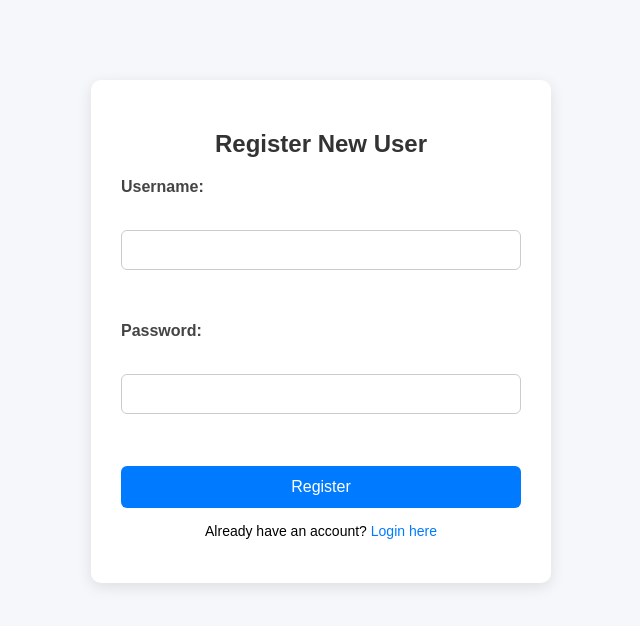
After one commit to PiyushGuptacoder/MPIA_LAB, a Flask app: page /register in a window 1280 px wide. The commit adds this page. Shown: the top 626 px of the page, without its empty margins (319-959 px from the left). Run offline with Flask 3, Linux system fonts and the light colour scheme.

Commit message:
database added for new users

```diff
--- a/app.py
+++ b/app.py
@@ -1,16 +1,32 @@
 from flask import Flask, render_template, request, redirect, url_for, session, flash
 from werkzeug.security import generate_password_hash, check_password_hash
+
+from flask_sqlalchemy import SQLAlchemy
+
+
 
 app = Flask(__name__)
 app.secret_key = "your_secret_key"   # session ke liye zaroori hai
 
+
+app.config['SQLALCHEMY_DATABASE_URI'] = 'sqlite:///mpia.db'
+app.config['SQLALCHEMY_TRACK_MODIFICATIONS'] = False
+db = SQLAlchemy(app)
+
+class User(db.Model):
+    id = db.Column(db.Integer, primary_key=True)
+    username = db.Column(db.String(50), unique=True, nullable=False)
+    password = db.Column(db.String(200), nullable=False)
+
+class StudentAssist(db.Model):
+    id = db.Column(db.Integer, primary_key=True)
+    name = db.Column(db.String(100))
+    email = db.Column(db.String(100))
+    query = db.Column(db.Text)
+
+
 # Dummy user database (later tum ise real DB se replace kar sakte ho)
-users = {
-    "admin": generate_password_hash("password123"),
-    "Piyush": generate_password_hash("12345"),
-    "PiyushSingh": generate_password_hash("98765"),
 
-}
 
 @app.route("/")
 def home():
@@ -24,14 +40,29 @@ def login():
         username = request.form.get("username")
         password = request.form.get("password")
 
-        if username in users and check_password_hash(users[username], password):
-            session["user"] = username
+
+        user = User.query.filter_by(username=username).first()
+        if user and check_password_hash(user.password, password):
+            session["user"] = user.username
             flash("Login successful!", "success")
             return redirect(url_for("home"))
         else:
             flash("Invalid username or password", "danger")
             return redirect(url_for("login"))
     return render_template("login.html")
+
+@app.route("/register", methods=["GET", "POST"])
+def register():
+    if request.method == "POST":
+        username = request.form.get("username")
+        password = generate_password_hash(request.form.get("password"))
+        new_user = User(username=username, password=password)
+        db.session.add(new_user)
+        db.session.commit()
+        flash("Registration successful!", "success")
+        return redirect(url_for("login"))
+    return render_template("register.html")
+
 
 @app.route("/logout")
 def logout():
@@ -50,9 +81,19 @@ def student_assist():
     email = request.form.get("email")
     query = request.form.get("query")
 
+    new_query = StudentAssist(name=name, email=email, query=query)
+    db.session.add(new_query)
+    db.session.commit()
+
     # Later: save to database or send email
     flash("Your assistance request has been submitted!", "success")
     return redirect(url_for("home"))
 
+
+
+
 if __name__ == "__main__":
+    with app.app_context():
+        db.create_all()
+
     app.run(debug=True)
--- /dev/null
+++ b/static/register_css.css
@@ -0,0 +1,91 @@
+
+body {
+  font-family: Arial, sans-serif;
+  background: #f5f7fa;
+  margin: 0;
+  padding: 0;
+}
+
+.login-container {
+  max-width: 400px;
+  margin: 80px auto;
+  padding: 30px;
+  background: #fff;
+  border-radius: 10px;
+  box-shadow: 0 4px 15px rgba(0,0,0,0.1);
+  text-align: center;
+}
+
+.login-container h2 {
+  margin-bottom: 20px;
+  color: #333;
+  font-size: 24px;
+  font-weight: 600;
+}
+
+.login-container form {
+  display: flex;
+  flex-direction: column;
+  gap: 8px;
+}
+
+.login-container label {
+  text-align: left;
+  font-weight: bold;
+  color: #444;
+}
+
+.login-container input[type="text"],
+.login-container input[type="password"] {
+  padding: 10px;
+  border: 1px solid #ccc;
+  border-radius: 6px;
+  font-size: 16px;
+  outline: none;
+  transition: border-color 0.3s;
+}
+
+.login-container input[type="text"]:focus,
+.login-container input[type="password"]:focus {
+  border-color: #007bff;
+}
+
+.login-container button {
+  background-color: #007bff;
+  color: white;
+  border: none;
+  padding: 12px;
+  border-radius: 6px;
+  cursor: pointer;
+  font-size: 16px;
+  transition: background-color 0.3s;
+}
+
+.login-container button:hover {
+  background-color: #0056b3;
+}
+
+.login-container p {
+  margin-top: 15px;
+  font-size: 14px;
+}
+
+.login-container a {
+  color: #007bff;
+  text-decoration: none;
+}
+
+.login-container a:hover {
+  text-decoration: underline;
+}
+
+/* Flash messages */
+ul {
+  list-style: none;
+  padding: 0;
+}
+
+li.success { background: #d4edda; color: #155724; padding: 8px; border-radius: 6px; }
+li.danger { background: #f8d7da; color: #721c24; padding: 8px; border-radius: 6px; }
+li.info { background: #d1ecf1; color: #0c5460; padding: 8px; border-radius: 6px; }
+li.warning { background: #fff3cd; color: #856404; padding: 8px; border-radius: 6px; }
--- a/templates/login.html
+++ b/templates/login.html
@@ -26,6 +26,7 @@
       <input type="text" name="username" placeholder="Username" required>
       <input type="password" name="password" placeholder="Password" required>
       <input type="submit" value="Login">
+      <p><a href="{{ url_for('register') }}">Don't have an account? Register here.</a></p>
     </form>
 
     {% with messages = get_flashed_messages(with_categories=true) %}
--- /dev/null
+++ b/templates/register.html
@@ -0,0 +1,37 @@
+<!DOCTYPE html>
+<html lang="en">
+<head>
+    <meta charset="UTF-8">
+    <title>User Registration</title>
+    <!-- <link rel="stylesheet" href="{{ url_for('static', filename='style.css') }}"> -->
+    <link rel="stylesheet" href="static/register_css.css">
+</head>
+<body>
+    <div class="login-container">
+        <h2>Register New User</h2>
+
+        <!-- Flash messages -->
+        {% with messages = get_flashed_messages(with_categories=true) %}
+        {% if messages %}
+            <ul>
+            {% for category, message in messages %}
+                <li class="{{ category }}">{{ message }}</li>
+            {% endfor %}
+            </ul>
+        {% endif %}
+        {% endwith %}
+
+        <form method="POST" action="{{ url_for('register') }}">
+            <label for="username">Username:</label><br>
+            <input type="text" name="username" required><br><br>
+
+            <label for="password">Password:</label><br>
+            <input type="password" name="password" required><br><br>
+
+            <button type="submit">Register</button>
+        </form>
+
+        <p>Already have an account? <a href="{{ url_for('login') }}">Login here</a></p>
+    </div>
+</body>
+</html>
```
Also changed, not shown: static/styles.css (+12 -0 lines), templates/index.html (+21 -0 lines), instance/mpia.db (added).
